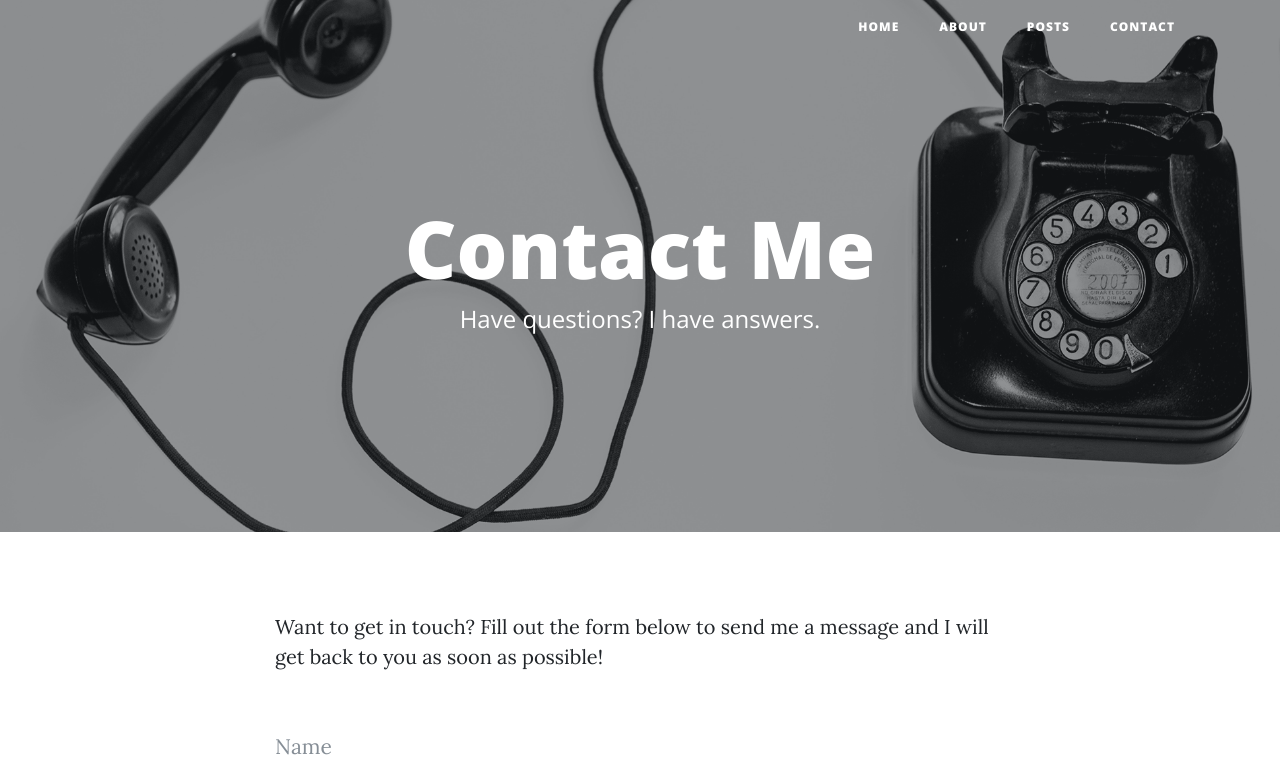
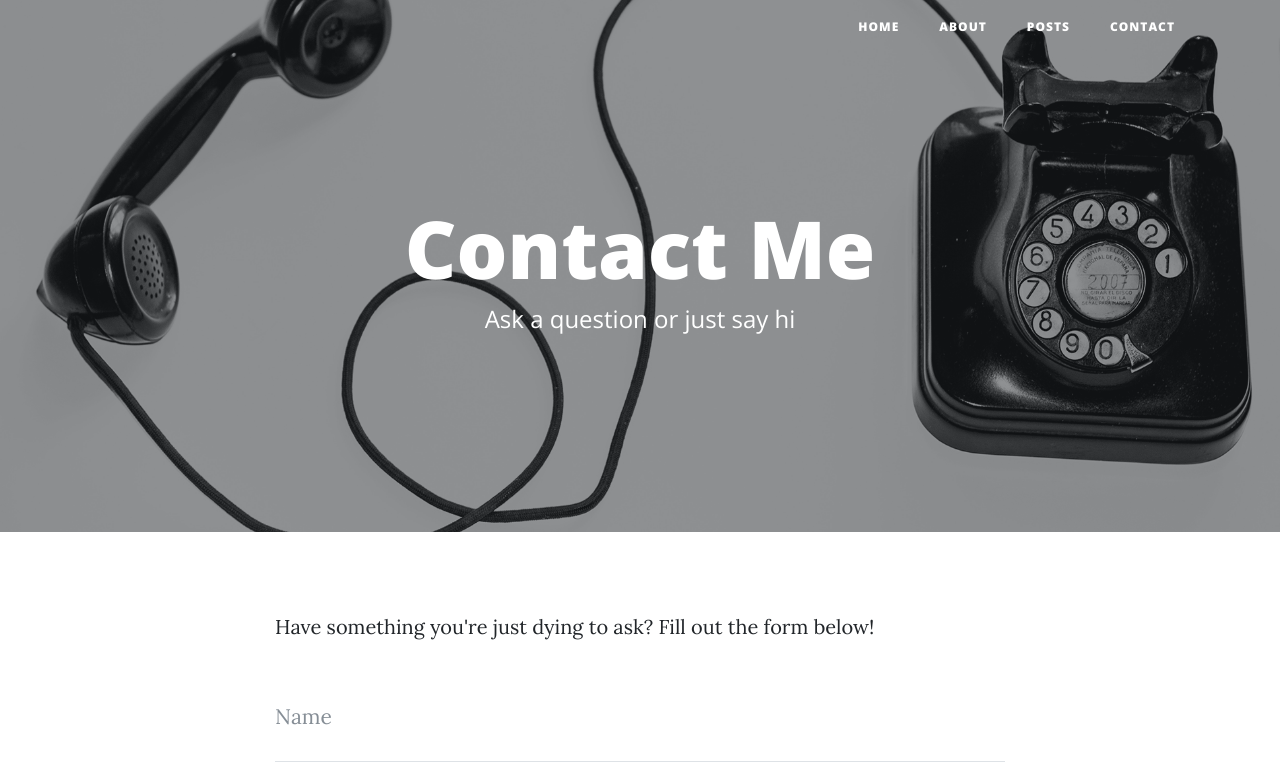
Before and after one commit to myrandaGoesToSpace/myrandaGoesToSpace.github.io, a website: page contact.html in a window 1280 px wide. Shown: the top 780 px of the page. Drawn offline with nearby package versions, Linux system fonts and the light colour scheme.

Commit message:
Update contact.html

```diff
--- a/contact.html
+++ b/contact.html
@@ -60,7 +60,7 @@
         <div class="col-lg-8 col-md-10 mx-auto">
           <div class="page-heading">
             <h1>Contact Me</h1>
-            <span class="subheading">Have questions? I have answers.</span>
+            <span class="subheading">Ask a question or just say hi</span>
           </div>
         </div>
       </div>
@@ -71,7 +71,7 @@
   <div class="container">
     <div class="row">
       <div class="col-lg-8 col-md-10 mx-auto">
-        <p>Want to get in touch? Fill out the form below to send me a message and I will get back to you as soon as possible!</p>
+        <p>Have something you're just dying to ask? Fill out the form below!</p>
         <!-- Contact Form - Enter your email address on line 19 of the mail/contact_me.php file to make this form work. -->
         <!-- WARNING: Some web hosts do not allow emails to be sent through forms to common mail hosts like Gmail or Yahoo. It's recommended that you use a private domain email address! -->
         <!-- To use the contact form, your site must be on a live web host with PHP! The form will not work locally! -->
```
